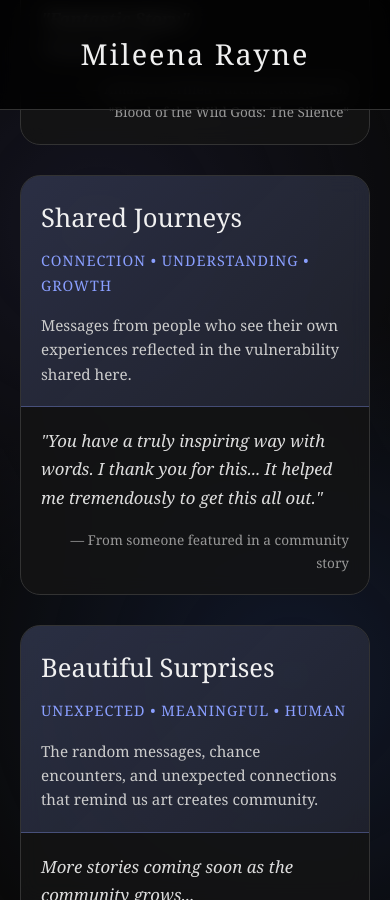
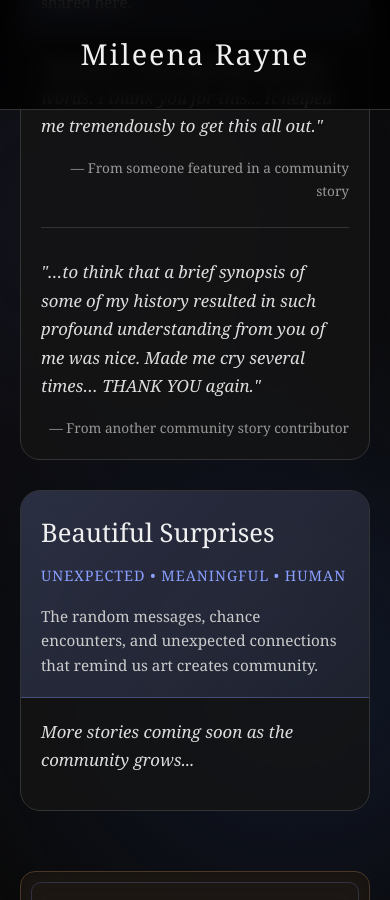
Before and after one commit to Mileena28/Mileena28.github.io, a Jekyll site: the page built from community.html, in a window 390 px wide and 900 px high, scrolled down 8372 px. Built offline with Jekyll 4.4.1, drawn with Linux system fonts in a browser that asks for light colours.

Commit message:
Update community.html

```diff
--- a/community.html
+++ b/community.html
@@ -762,36 +762,41 @@
         }
 
         .page-header {
-            padding: 60px 0 40px;
+            padding: 50px 0 20px;
         }
 
         .main-content {
-            padding: 40px 0;
+            padding: 20px 0;
         }
 
         .intro-section {
-            margin-bottom: 40px;
+            margin-bottom: 20px;
+        }
+
+        .section-title {
+            margin-bottom: 30px;
+            font-size: 2em;
         }
 
         .community-posts-section {
-            padding: 40px 0;
+            padding: 20px 0;
         }
 
         .podcast-section {
-            padding: 40px 0;
+            padding: 20px 0;
         }
 
         .featured-section {
-            margin-bottom: 40px;
+            margin-bottom: 20px;
         }
 
         .categories-section {
-            margin-bottom: 40px;
+            margin-bottom: 20px;
         }
 
         .share-section {
             padding: 40px 0;
-            margin-top: 40px;
+            margin-top: 20px;
         }
 
         .featured-story,
@@ -1114,6 +1119,13 @@
                         </div>
                         <div class="story-author">— From someone featured in a community story</div>
                     </div>
+
+                    <div class="individual-story">
+                        <div class="story-text">
+                            "…to think that a brief synopsis of some of my history resulted in such profound understanding from you of me was nice. Made me cry several times… THANK YOU again."
+                        </div>
+                        <div class="story-author">— From another community story contributor</div>
+                    </div>
                 </div>
             </div>
 
```
